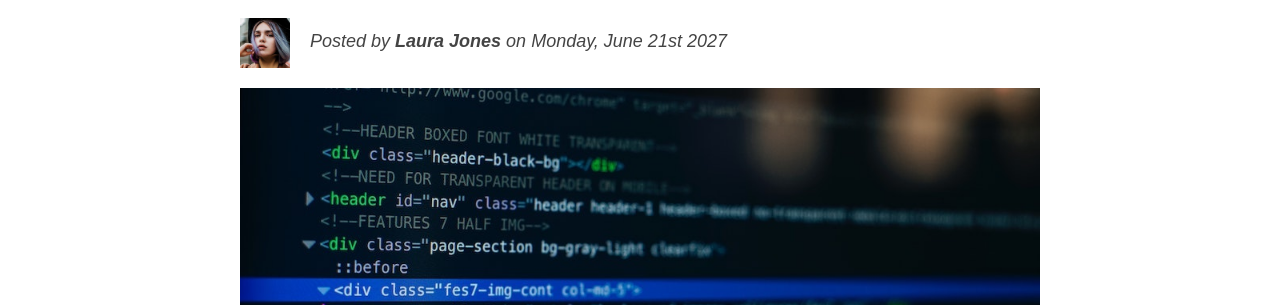
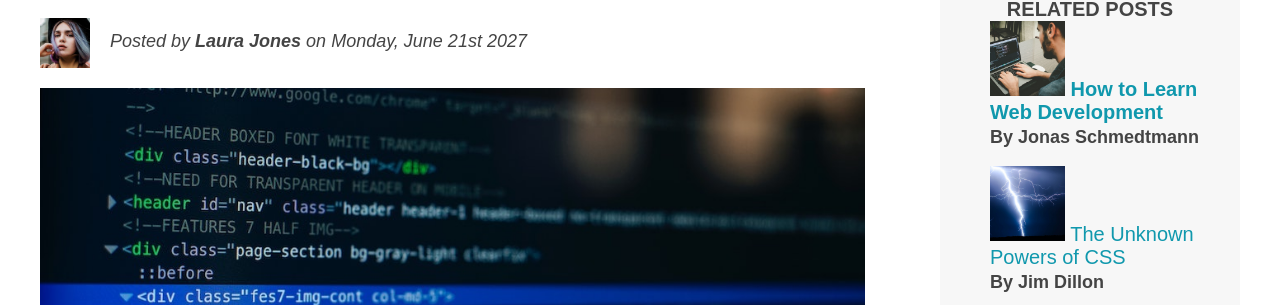
Before and after one commit to Edulves/04-Layouts-Floats-Flexbox-and-CSS-Grid-fundamentals, a plain HTML site: page index.html in a window 1280 px wide. Shown: the part 198-503 px from the top of the page. Drawn offline with Linux system fonts and the light colour scheme.

Commit message:
Building a Simple Float Layout

```diff
--- a/style.css
+++ b/style.css
@@ -14,7 +14,7 @@ body {
 }
 
 .container {
-  width: 800px;
+  width: 1200px;
   /* margin-left: auto;
   margin-right: auto; */
   margin: 0 auto;
@@ -22,7 +22,6 @@ body {
 
 .main-header {
   background-color: #f7f7f7;
-  background-color: red;
   /* padding: 20px;
   padding-left: 40px;
   padding-right: 40px; */
@@ -274,7 +273,6 @@ nav p {
 }
 
 .author {
-  /* padding-left: 50px; */
   float: left;
   margin-top: 10px;
   margin-left: 20px;
@@ -297,3 +295,17 @@ nav {
   content: "";
   display: block;
 }
+
+article {
+  width: 825px;
+  float: left;
+}
+
+aside {
+  width: 300px;
+  float: right;
+}
+
+footer {
+  clear: both;
+}
```
